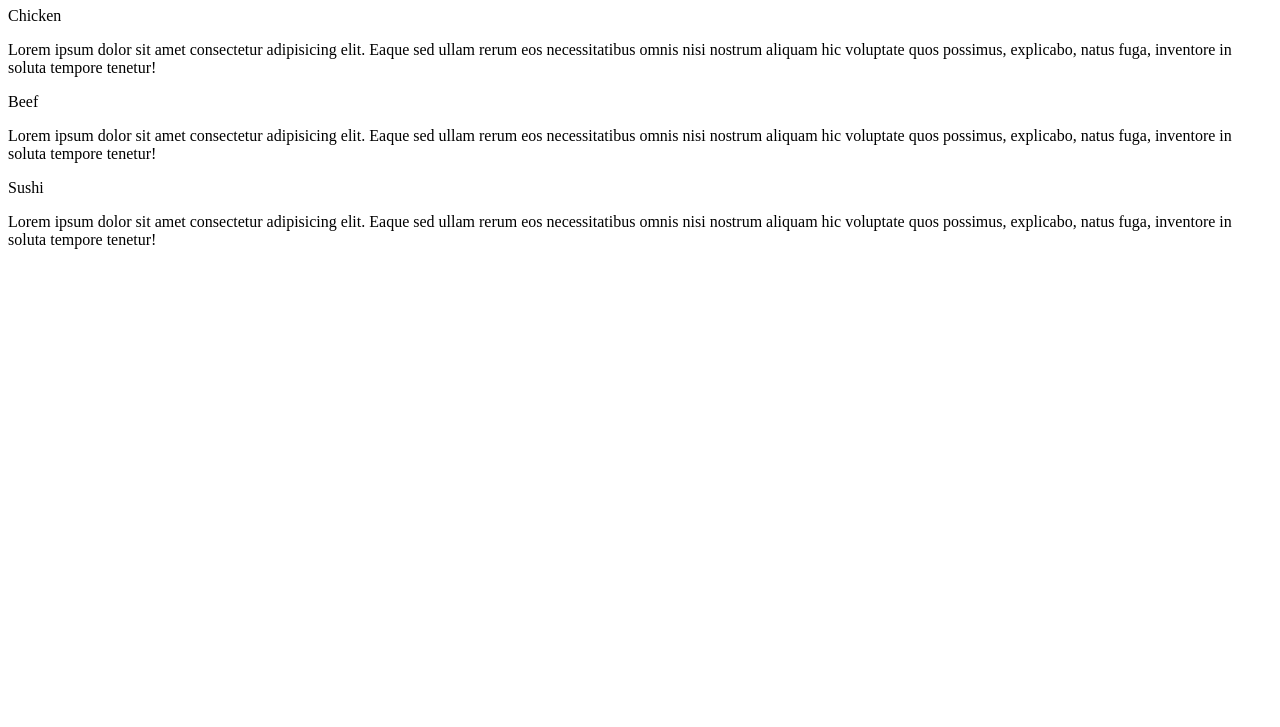
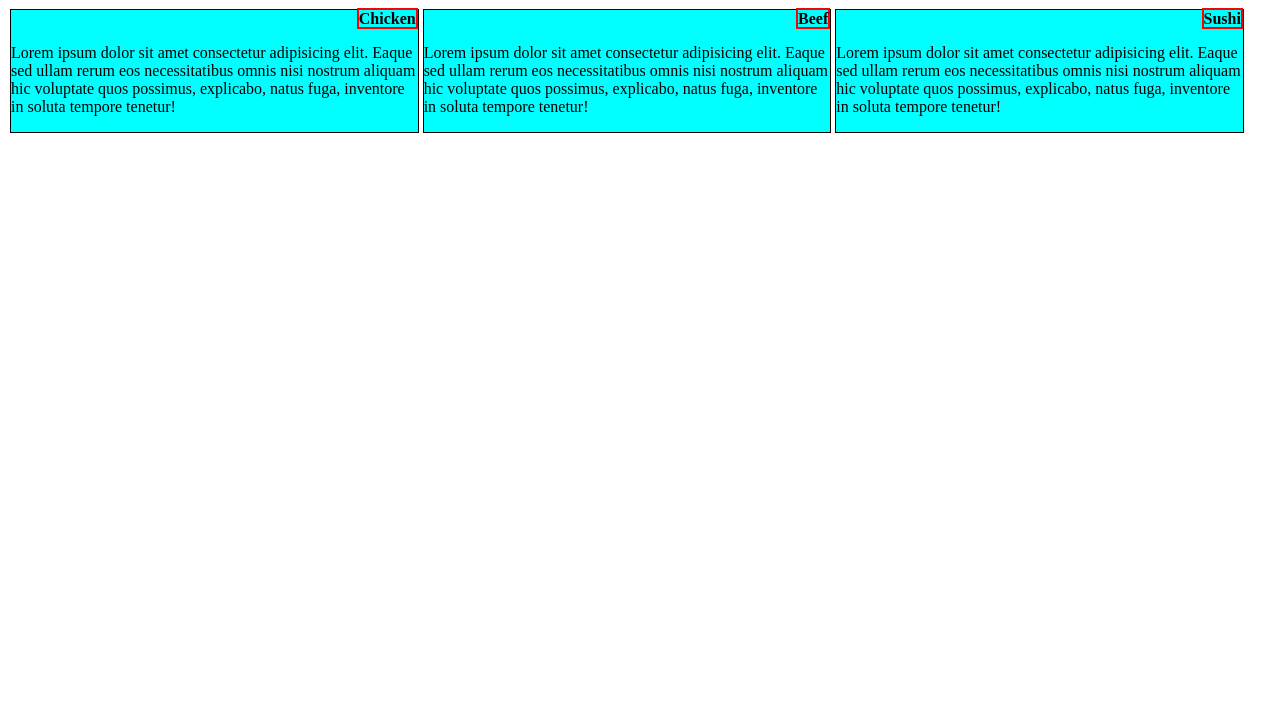
Before and after one commit to prasad4807/module2-solution, a plain HTML site: page index.html in a window 1280 px wide. Shown: the part 73-800 px from the top of the page. Drawn offline with Linux system fonts and the light colour scheme.

Commit message:
Update index.html

```diff
--- a/index.html
+++ b/index.html
@@ -6,7 +6,7 @@
     <meta http-equiv="X-UA-Compatible" content="IE=edge">
     <meta name="viewport" content="width=device-width, initial-scale=1.0">
     <title>Module 2 Solution</title>
-    <link rel="stylesheet" href="grid-with-extcss.css">
+    <link rel="stylesheet" href="index.css">
 </head>
 
 <body>
```
